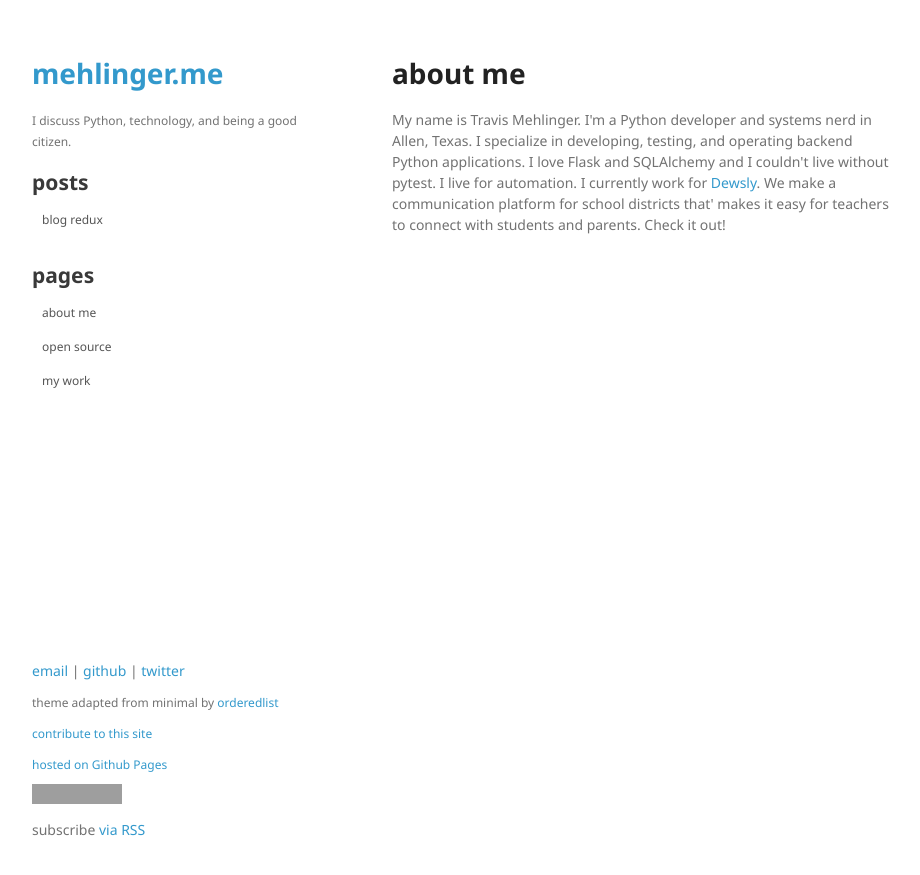
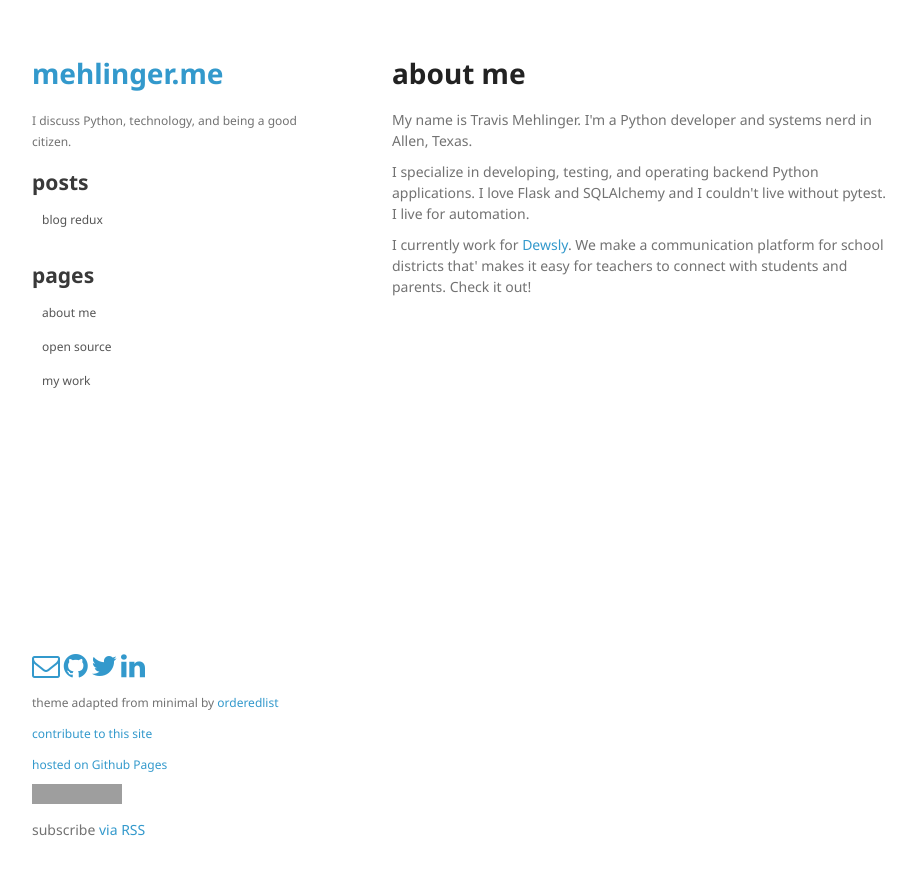
Before and after one commit to tmehlinger/mehlinger.me, a Jekyll site: the page built from about.html, in a window 1280 px wide. Shown: the top 875 px of the page, without its empty margins (178-1098 px from the left). Built offline with Jekyll 4.4.1, drawn with Linux system fonts in a browser that asks for light colours; nearby versions of some CDN libraries; grey boxes are pictures that could not be loaded.

Commit message:
fix about formatting; add fa for icons

```diff
--- a/_config.yml
+++ b/_config.yml
@@ -5,8 +5,10 @@ baseurl: ""
 url: "https://mehlinger.me"
 twitter_username: maber
 github_username:  tmehlinger
+linkedin_username:  mehlinger
 
 markdown: kramdown
 paginate: 10
 paginate_path: "/blog/:num"
-gems: [jekyll-paginate]
+gems:
+  - jekyll-paginate
--- a/_includes/footer.html
+++ b/_includes/footer.html
@@ -1,5 +1,10 @@
 <footer>
-  <p><a href="mailto:{{ site.email }}">email</a> | <a href="https://github.com/{{ site.github_username }}">github</a> | <a href="https://twitter.com/{{ site.twitter_username }}">twitter</a></p>
+  <p>
+    <a href="mailto:{{ site.email }}"><i class="fa fa-envelope-o fa-2x"></i></a>
+    <a href="https://github.com/{{ site.github_username }}"><i class="fa fa-github fa-2x"></i></a>
+    <a href="https://twitter.com/{{ site.twitter_username }}"><i class="fa fa-twitter fa-2x"></i></a>
+    <a href="https://linkedin.com/in/{{ site.linkedin_username }}"><i class="fa fa-linkedin fa-2x"></i></a>
+  </p>
   <p><small>theme adapted from minimal by <a href="https://github.com/orderedlist">orderedlist</a></small></p>
   <p><small><a href="https://github.com/tmehlinger/mehlinger.me">contribute to this site</a> </small></p>
   <p><small><a href="https://pages.github.com/">hosted on Github Pages</a></small></p>
--- a/_includes/head.html
+++ b/_includes/head.html
@@ -4,6 +4,7 @@
   <title>mehlinger.me</title>
 
   <link rel="stylesheet" href="/css/styles.css">
+  <link rel="stylesheet" href="https://maxcdn.bootstrapcdn.com/font-awesome/4.6.2/css/font-awesome.min.css">
   <meta name="viewport" content="width=device-width">
   <!--[if lt IE 9]>
   <script src="//html5shiv.googlecode.com/svn/trunk/html5.js"></script>
--- a/about.html
+++ b/about.html
@@ -4,8 +4,6 @@ title: about me
 permalink: /about/
 ---
 
-My name is Travis Mehlinger. I'm a Python developer and systems nerd in Allen, Texas.
-
-I specialize in developing, testing, and operating backend Python applications. I love Flask and SQLAlchemy and I couldn't live without pytest. I live for automation.
-
-I currently work for <a href="https://www2.dewsly.com">Dewsly</a>. We make a communication platform for school districts that' makes it easy for teachers to connect with students and parents. Check it out!
+<p>My name is Travis Mehlinger. I'm a Python developer and systems nerd in Allen, Texas.</p>
+<p>I specialize in developing, testing, and operating backend Python applications. I love Flask and SQLAlchemy and I couldn't live without pytest. I live for automation.</p>
+<p>I currently work for <a href="https://www2.dewsly.com">Dewsly</a>. We make a communication platform for school districts that' makes it easy for teachers to connect with students and parents. Check it out!</p>
```
